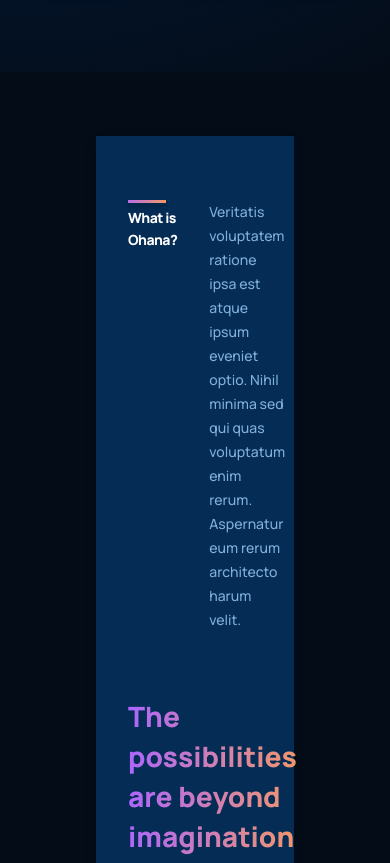
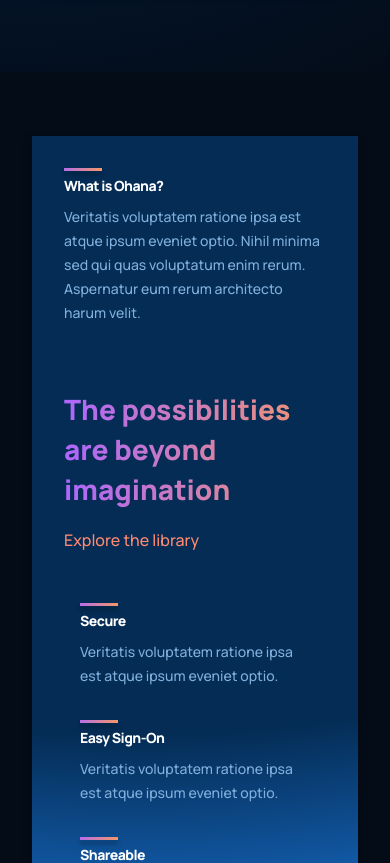
Before and after one commit to sm32d/ohana-landing, a React (Create React App) app: page / in a window 390 px wide. Shown: the part 840-1703 px from the top of the page. Built offline with nearby package versions, Linux system fonts and the light colour scheme.

Commit message:
fixed some typos

```diff
--- a/src/App.css
+++ b/src/App.css
@@ -85,7 +85,7 @@
     }
 
     .section__margin {
-        padding: 4rem;
+        margin: 4rem;
     }
 }
 
@@ -95,6 +95,6 @@
     }
 
     .section__margin {
-        padding: 4rem 2rem;
+        margin: 4rem 2rem;
     }
 }
--- a/src/components/feature/feature.css
+++ b/src/components/feature/feature.css
@@ -1,6 +1,7 @@
 .ohana__features-container__feature {
     width: 100%;
     display: flex;
+    flex-direction: row;
     justify-content: space-between;
     align-items: flex-start;
     margin: 1rem;
--- a/src/containers/whatOhana/whatOhana.css
+++ b/src/containers/whatOhana/whatOhana.css
@@ -94,12 +94,12 @@
 @media screen and (max-width: 650px) {
 
     /* Customizing feature component as per needs */
-    .ohana__whatOhana-feature .gpt3__features-container__feature {
+    .ohana__whatOhana-feature .ohana__features-container__feature {
         flex-direction: column;
     }
 
     /* Customizing feature component as per needs */
-    .ohana__whatOhana-feature .gpt3__features-container_feature-text {
+    .ohana__whatOhana-feature .ohana__features-container__feature-text {
         margin-top: 0.5rem;
     }
 
@@ -112,7 +112,7 @@
 @media screen and (max-width: 350px) {
 
     /* Customizing feature component as per needs */
-    .ohana__whatOhana-container .gpt3__features-container__feature {
+    .ohana__whatOhana-container .ohana__features-container__feature {
         margin: 1rem 0;
         min-width: 100%;
     }
```
